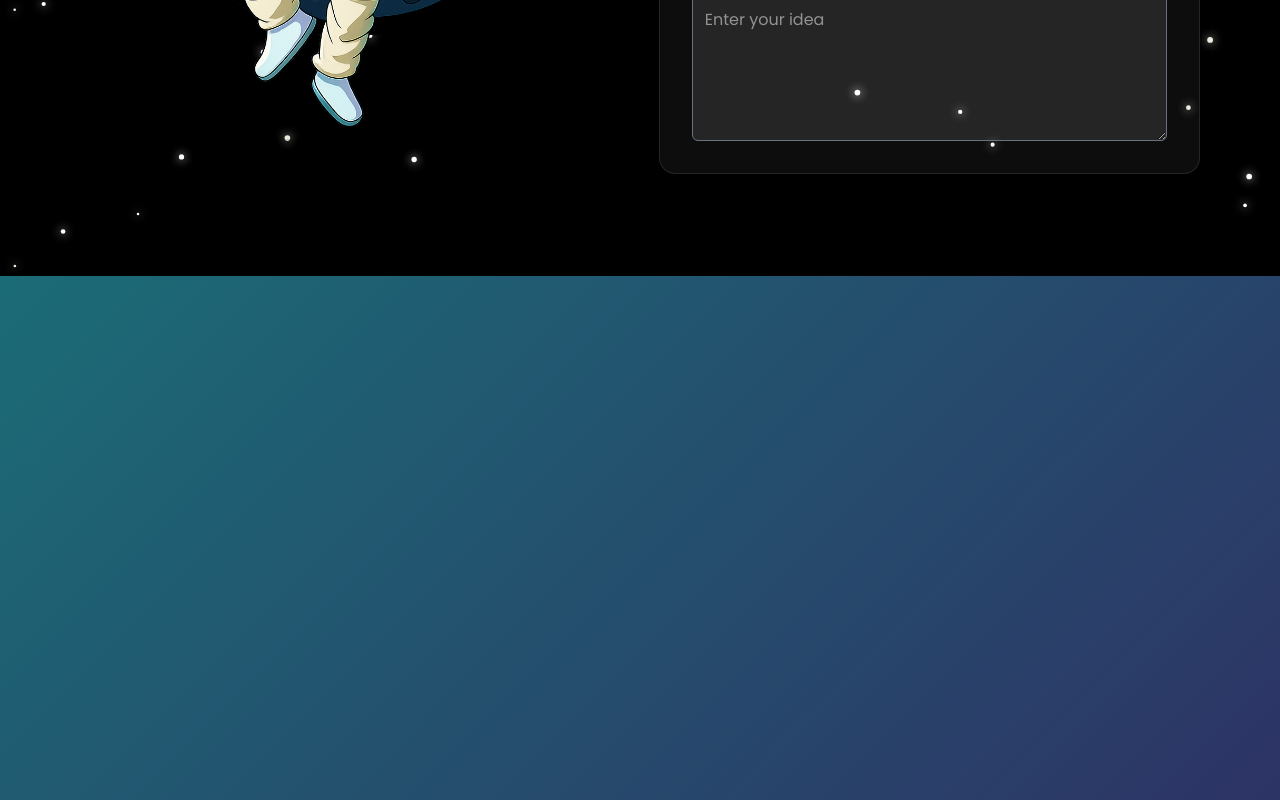
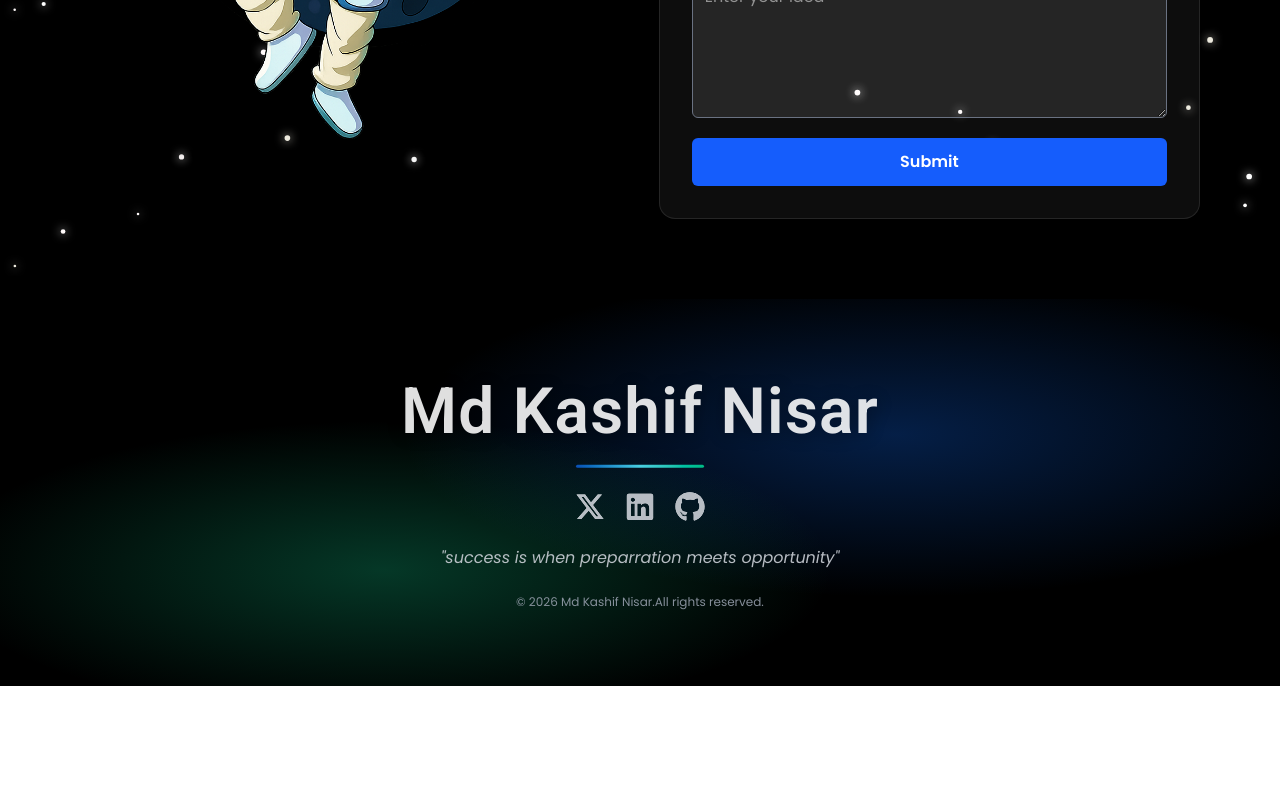
Before and after one commit to kashif5677/MyPorfolio_website, a React (Vite) app in the folder vite-project/: page / in a window 1280 px wide. Shown: the part 7160-7960 px from the top of the page. After the commit the page ends 7846 px from the top, so only its background shows below. Built offline with nearby package versions, Linux system fonts and the light colour scheme; no server answers.

Commit message:
footer section

```diff
--- a/vite-project/src/sections/Contact.jsx
+++ b/vite-project/src/sections/Contact.jsx
@@ -1,4 +1,4 @@
-import React, { use, useState } from 'react'
+import React, { useState } from 'react'
 import ParticlesBackground from '../components/ParticlesBackground'
 import emailjs from '@emailjs/browser'
 import { motion } from 'framer-motion'
@@ -22,17 +22,15 @@ const Contact = () => {
   const handleChange=(e)=>{
     const {name,value}=e.target
     if(name === "budget" && value && !/^\d+$/.test(value)) return
-
     setFormData((p)=>({...p,[name]:value}))
     if(errors[name]) setErrors((p)=>({...p,[name]:""}))
-
   }
 
   const validateForm=()=>{
-    const required=["name","email","service","budget","message"]
-    const newErrors={};
+    const required=["name","email","service","message"]
+    const newErrors={}
     required.forEach((field)=> !formData[field].trim() && (newErrors[field]="This field is required"))
-    if(!formData.service !== "other" && !formData.budget.trim())
+    if(formData.service !== "other" && !formData.budget.trim())  // ✅ fix 5: removed !
       newErrors.budget="This field is required"
     setErrors(newErrors)
     return !Object.keys(newErrors).length
@@ -41,7 +39,7 @@ const Contact = () => {
   const handleSumit=async(e)=>{
     e.preventDefault()
     if(!validateForm()) return
-    setStatus("Sending...")
+    setStatus("sending")  // ✅ fix 4: no trailing space
     try {
       await emailjs.send(
         SERVICE_ID,
@@ -62,8 +60,8 @@ const Contact = () => {
         message:""
       })
     } catch (err) {
-      console.log("Email error",err);
-      setStatus(err)
+      console.log("Email error",err)
+      setStatus("error")  // ✅ fix 6: string not object
     }
   }
 
@@ -76,7 +74,7 @@ const Contact = () => {
         <motion.div className="w-full md:w-1/2 flex justify-center"
           initial={{opacity:0,x:-50}}
           whileInView={{opacity:1,x:0}}
-      transform={{duration:0.5}}
+          transition={{duration:0.5}}  // ✅ fix 1: was transform
         >
           <motion.img src={Astra} alt="Contact"
             className='w-60 md:w-140 rounded-2xl shadow-lg object-cover'
@@ -89,12 +87,13 @@ const Contact = () => {
         <motion.div className="w-full md:w-1/2 bg-white/5 p-8 rounded-2xl shadow-lg border border-white/10"
           initial={{opacity:0,x:50}}
           whileInView={{opacity:1,x:0}}
-      transform={{duration:0.5}}
+          transition={{duration:0.5}}  // ✅ fix 1: was transform
         >
-        <h2 className='text-3xl font-bold mb-6 '>
+          <h2 className='text-3xl font-bold mb-6'>
             Let's work together
           </h2>
           <form className='flex flex-col gap-5' onSubmit={handleSumit}>
+
             <div className='flex flex-col'>
               <label className='mb-1'>Your Name <span className='text-red-500'>*</span></label>
               <input type="text"
@@ -106,10 +105,9 @@ const Contact = () => {
               />
               {errors.name && <p className='text-red-500 text-xs'>{errors.name}</p>}
             </div>
+
             <div className='flex flex-col'>
-                <label className='mb-1'>
-                  Your Email <span className='text-red-500'>*</span>
-                </label>
+              <label className='mb-1'>Your Email <span className='text-red-500'>*</span></label>
               <input type="text"
                 name='email'
                 placeholder="Email"
@@ -119,32 +117,25 @@ const Contact = () => {
               />
               {errors.email && <p className='text-red-500 text-xs'>{errors.email}</p>}
             </div>
-            <div className='flex flex-col '>
-              <label className='mb-1 '>Service Needed <span className='text-red-500'>*</span></label>
+
+            <div className='flex flex-col'>
+              <label className='mb-1'>Service Needed <span className='text-red-500'>*</span></label>
               <select name="service"
                 value={formData.service}
                 onChange={handleChange}
                 className={`p-3 rounded-md bg-white/10 border ${errors.service ? "border-red-500":"border-gray-500"} text-white focus:outline-none focus:border-blue-500`}
               >
-                <option value="" className='text-black'>
-                  something in mind?
-                </option>
-                <option value="web development" className='text-black'>
-                  Web developemnt
-                </option>
-                <option value="Mobile application" className='text-black'>
-                  Mobile application
-                </option>
-                <option value="other" className='text-black'>
-                  others
-                </option>
+                <option value="" className='text-black'>something in mind?</option>
+                <option value="web development" className='text-black'>Web development</option>
+                <option value="Mobile application" className='text-black'>Mobile application</option>
+                <option value="other" className='text-black'>Others</option>
               </select>
               {errors.service && <p className='text-red-500 text-xs'>{errors.service}</p>}
             </div>
 
             {formData.service && formData.service !== "other" && (
-              <div className='flex flex-col '>
-                  <label className="mb-1">Budget <span className='text-red-500'></span></label>
+              <div className='flex flex-col'>
+                <label className="mb-1">Budget <span className='text-red-500'>*</span></label>
                 <input type="text"
                   name='budget'
                   placeholder='Your Budget'
@@ -152,26 +143,40 @@ const Contact = () => {
                   value={formData.budget}
                   className={`p-3 rounded-md bg-white/10 border ${errors.budget ? "border-red-500":"border-gray-500"} text-white focus:outline-none focus:border-blue-500`}
                 />
+                {errors.budget && <p className='text-red-500 text-xs'>{errors.budget}</p>}
               </div>
             )}
 
             <div className='flex flex-col'>
-              <label className='mb-1'>Expalin your idea <span className='text-red-500'>*</span></label>
-              <textarea name="idea"
+              <label className='mb-1'>Explain your idea <span className='text-red-500'>*</span></label>
+              <textarea
+                name="message"          // ✅ fix 2: was "idea"
                 rows={5}
                 placeholder='Enter your idea'
-              value={formData.idea}
+                value={formData.message} // ✅ fix 2: was formData.idea
                 onChange={handleChange}
-              className={`p-3 rounded-md bg-white/10 border ${errors.idea ? "border-red-500":"border-gray-500"} text-white focus:outline-none focus:border-blue-500`}
-              >{errors.idea && <p className='text-red-500 text-xs'>{errors.idea}</p>}</textarea>
+                className={`p-3 rounded-md bg-white/10 border ${errors.message ? "border-red-500":"border-gray-500"} text-white focus:outline-none focus:border-blue-500`}
+              />
+              {errors.message && <p className='text-red-500 text-xs'>{errors.message}</p>}  {/* ✅ fix 3: outside textarea */}
             </div>
+
             {status && (
-              <p>
-                {status ==="sending " ? "sending...":status=== "success" ? "Message sent successfully":"Something went wrong"}
+              <p className={`text-sm ${status === "success" ? "text-green-500" : status === "error" ? "text-red-500" : "text-yellow-500"}`}>
+                {status === "sending" ? "Sending..." : status === "success" ? "Message sent successfully!" : "Something went wrong"}
               </p>
             )}
+
+            <motion.button
+              className='bg-blue-600 hover:bg-blue-700 disabled:opacity-60 text-white py-3 rounded-md font-semibold transition'
+              whileHover={{scale:1.05}}
+              whileTap={{scale:0.95}}
+              disabled={status === "sending"}
+              type='submit'
+            >
+              {status === "sending" ? "Sending..." : "Submit"}
+            </motion.button>
+
           </form>
-
         </motion.div>
       </div>
     </section>
--- a/vite-project/src/sections/Footer.jsx
+++ b/vite-project/src/sections/Footer.jsx
@@ -1,10 +1,75 @@
 import React from 'react'
+import { FaXTwitter,FaLinkedin,FaGithub} from 'react-icons/fa6'
+import {motion} from 'framer-motion'
+
+const socials=[
+  {Icon : FaXTwitter,label:"X",href:"https://twitter.com/"},
+  {Icon:FaLinkedin,label:"LinkedIn",href:"https://www.linkedin.com/in/"},
+  {Icon:FaGithub,label:"Github",href:"https://github.com/"}
+]
+
+
+const glowVariants={
+  initial:{ scale:1,y:0,filter:"drop-shadow(0 0 0px white)"},
+  hover:{
+    scale:1.2,
+    y:-2,
+    filter:"drop-shadow(0 0 10px rgba(13,88,204,0.5)) drop-shadow(0 0 20px rgba(16,185,129,0.5))",
+    transition:{type:"spring",stiffness:300,damping:15}
+  },
+  tap:{scale:0.95,y:0,transition:{duration:0.08}}
+}
 
 const Footer = () => {
   return (
-    <div className='w-full h-screen '>
+    <footer className='relative overflow-hidden bg-black '>
+      <div className='pointer-events-none absolute inset-0 bg-[radial-gradient(55%_60%_at_70%_35%,rgba(13,88,202,0.35),transparent_70%)]'/>
+      <div className='pointer-events-none absolute inset-0 bg-[radial-gradient(50%_55%_at_30%_70%,rgba(16,185,129,0.30),transparent_70%)]'/>
 
-    </div>
+      <motion.div
+      className='relative z-10 px-4 sm:px-8 lg:px-10 py-16 md:py-20 flex flex-col items-center text-center space-y-6 '
+      initial={{opacity:0,y:30}}
+      whileInView={{opacity:1,y:0}}
+      transition={{duration:0.8}}
+      >
+        <h1 className='font-semibold leading-none text-white text-center select-none'
+        style={{
+          fontSize:"clamp(3rem,5vw,14rem)",
+          letterSpacing:"0.02em",
+          lineHeight:0.9,
+          padding:"0 3vw",
+          whiteSpace:"nowrap",
+          textShadow:"0 2px 18px rgba(0,0,0,0.45)"
+        }}
+        >
+          Md Kashif Nisar
+        </h1>
+        <div className='h-[3px] w-24 md:w-32 rounded-full bg-gradient-to-r from-[#0d58cc] via-cyan-300 to-emerald-400'/>
+        <div className='flex gap-5 text-2xl md:text-3xl'>
+            {socials.map(({Icon,label,href})=>(
+              <motion.a href={href}
+                key={label}
+                aria-label={label}
+                traget="_blank"
+                rel="noopener noreferrer"
+                variants={glowVariants}
+                initial="initial"
+                whileHover="hover"
+                whileTap="tap"
+                className='text-gray-300 transition-colors duration-200 inline-flex items-center justify-center'
+              >
+                <Icon/>
+              </motion.a>
+            ))}
+        </div>
+              <p className='text-gray-300 italic max-w-xl'>
+              "success is when preparration meets opportunity"
+              </p>
+              <p className='text-xs text-gray-400'>
+                &copy; {new Date().getFullYear()} Md Kashif Nisar.All rights reserved.
+              </p>
+      </motion.div>
+    </footer>
   )
 }
 
```
Lines whose indentation alone changed are shown as unchanged.
